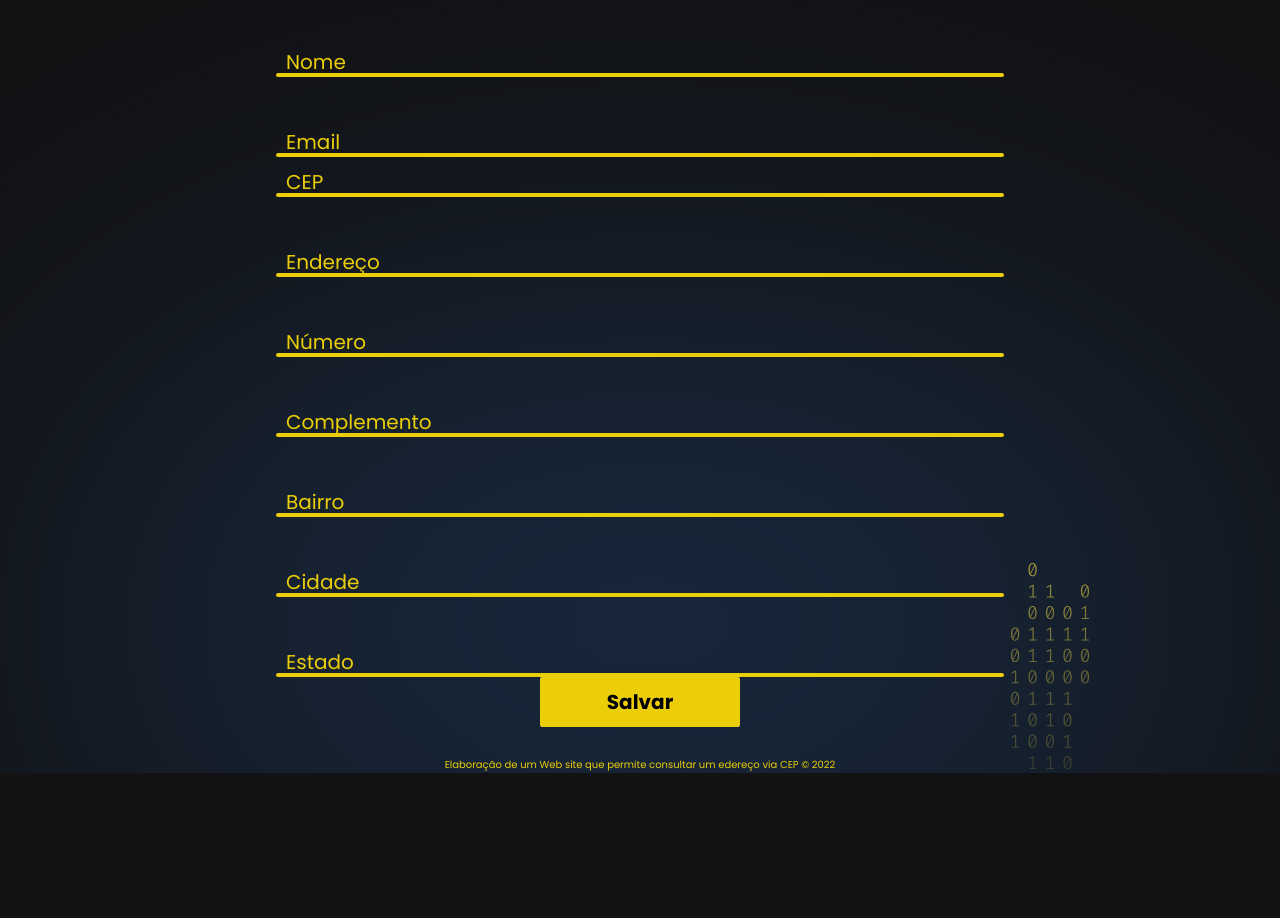
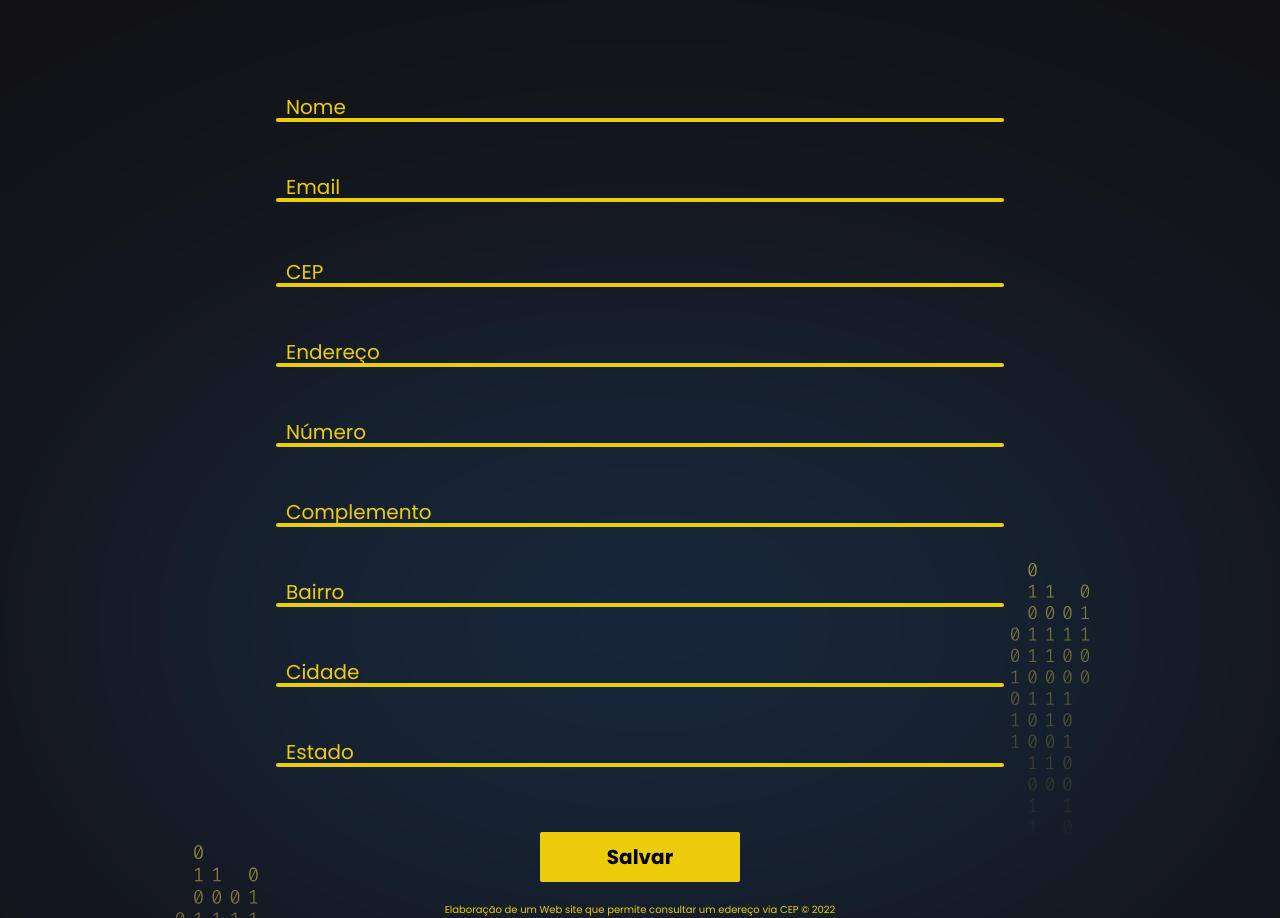
Before and after one commit to MatheusBusarello/Consulta-via-CEP, a plain HTML site: page index.html in a window 1280 px wide. Shown: the part 83-1001 px from the top of the page. Before the commit the page ends 856 px from the top, so only its background shows below. Drawn offline with Linux system fonts and the light colour scheme.

Commit message:
Atualização 28.11

```diff
--- a/style.css
+++ b/style.css
@@ -44,6 +44,7 @@ body {
   display: grid;
   grid-template-columns: repeat(auto-fit, minmax(350px, 1fr));
   gap: 40px;
+  margin-top: 45px;
 }
 
 .inputbox {
@@ -101,10 +102,10 @@ body {
   font-size: 20px;
   font-weight: bold;
   border-radius: 2px;
+  margin-top: 20px;
 }
 
 footer {
   color: var(--primary-color);
-  margin-top: 10px;
   font-size: 10px;
 }
```
